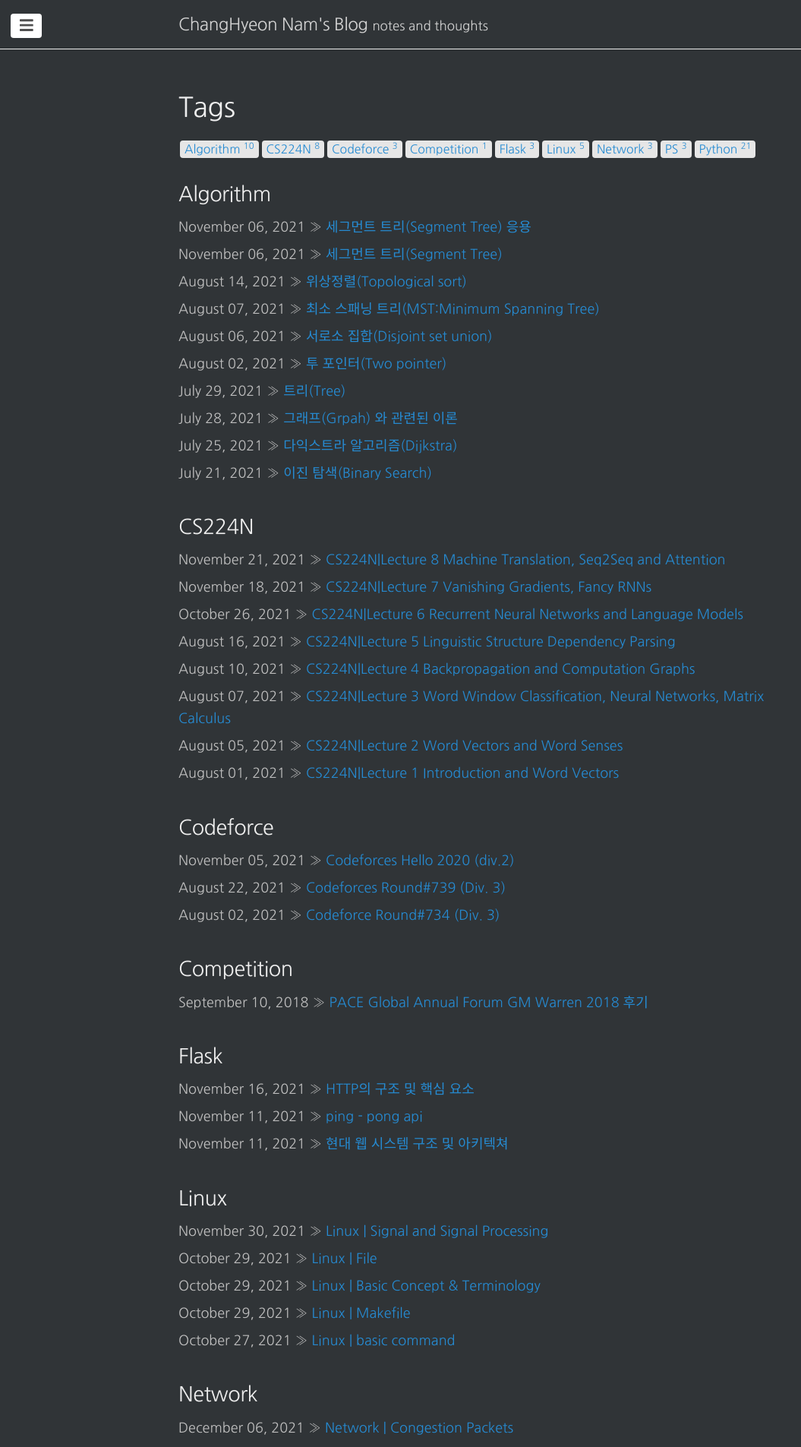
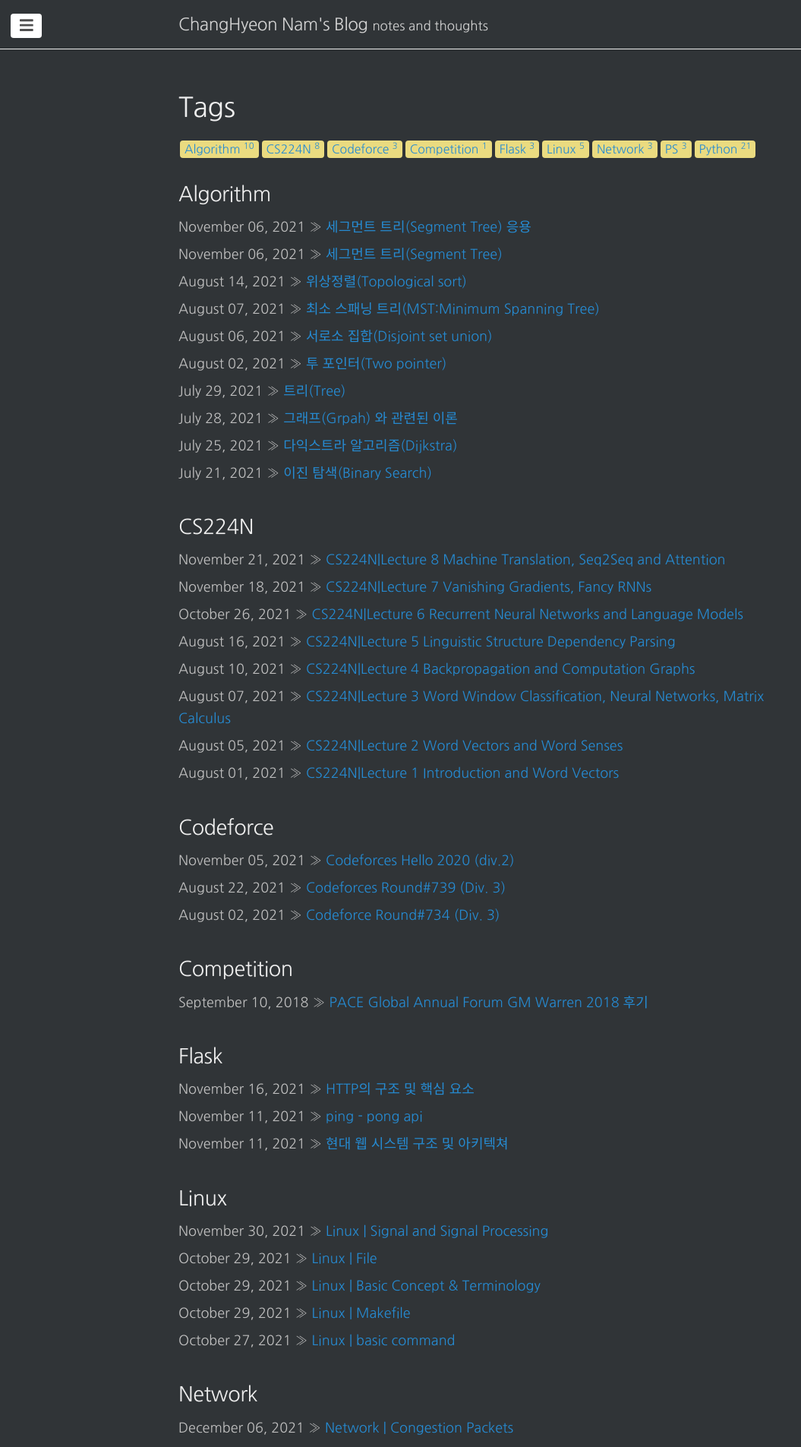
Before and after one commit to changhyeonnam/changhyeonnam.github.io, a Jekyll site: the page built from tags.html, in a window 1280 px wide. Shown: the top 1905 px of the page at 76% size, without its empty margins (0-1055 px from the left). Built offline with Jekyll 4.4.1, drawn with Linux system fonts in a browser that asks for light colours; nearby versions of some CDN libraries; comment, search, counter and statistics services are not loaded.

Commit message:
Update main.scss

```diff
--- a/_sass/main.scss
+++ b/_sass/main.scss
@@ -209,7 +209,7 @@ ul.posts li span {
 .tag-box a {
   padding: 4px 6px;
   margin: 2px;
-  background-color: #e6e6e6;
+  background-color: #EADB80;
   -webkit-border-radius: 4px;
   -moz-border-radius: 4px;
   border-radius: 4px;
```
